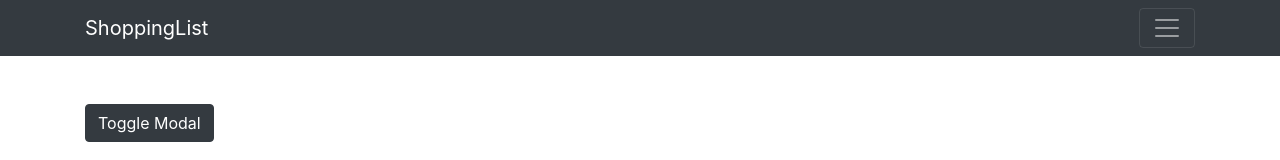
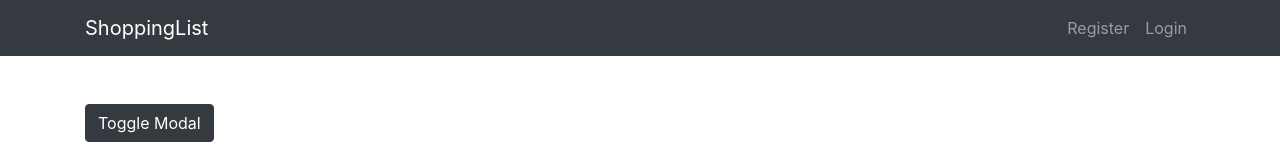
Before and after one commit to fccJashCoda/MERNshoppinglist, a React (Create React App) app in the folder client/: page / in a window 1280 px wide. Shown: the top 160 px of the page. Built offline with nearby package versions, Linux system fonts and the light colour scheme; no server answers.

Commit message:
add&fix: user wlecome message ,navbar typo that prevented correct display

```diff
--- a/client/src/components/AppNavbar.js
+++ b/client/src/components/AppNavbar.js
@@ -15,20 +15,13 @@ import { useSelector } from 'react-redux';
 
 function AppNavbar(props) {
   const [isOpen, setIsOpen] = useState(false);
-  const { isAuthenticated } = useSelector((state) => state.auth);
+  const { isAuthenticated, user } = useSelector((state) => state.auth);
 
   const toggle = () => {
     setIsOpen(!isOpen);
   };
 
-  return (
-    <Navbar color="dark" dark expend="sm" className="mb-5">
-      <Container>
-        <NavbarBrand href="/">ShoppingList</NavbarBrand>
-        <NavbarToggler onClick={toggle} />
-        <Collapse isOpen={isOpen} navbar>
-          <Nav className="ml-auto" navbar>
-            {!isAuthenticated ? (
+  const guestLinks = (
     <>
       <NavItem>
         <RegisterModal />
@@ -37,11 +30,33 @@ function AppNavbar(props) {
         <LoginModal />
       </NavItem>
     </>
+  );
+
+  const authLinks = (
+    <>
+      <NavItem>
+        {user ? (
+          <span className="navbar-text mr-3">
+            Welcome <strong>{user.name}</strong>
+          </span>
         ) : (
+          ''
+        )}
+      </NavItem>
       <NavItem>
         <Logout />
       </NavItem>
-            )}
+    </>
+  );
+
+  return (
+    <Navbar color="dark" dark expand="sm" className="mb-5">
+      <Container>
+        <NavbarBrand href="/">ShoppingList</NavbarBrand>
+        <NavbarToggler onClick={toggle} />
+        <Collapse isOpen={isOpen} navbar>
+          <Nav className="ml-auto" navbar>
+            {isAuthenticated ? authLinks : guestLinks}
           </Nav>
         </Collapse>
       </Container>
```
Lines whose indentation alone changed are shown as unchanged.
